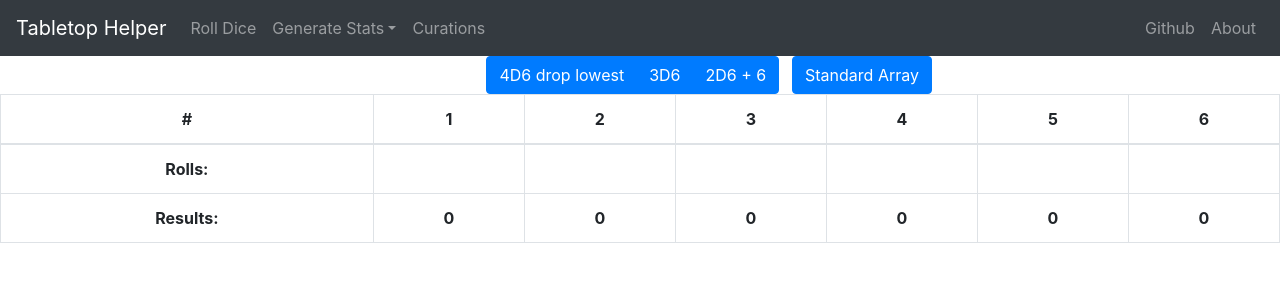
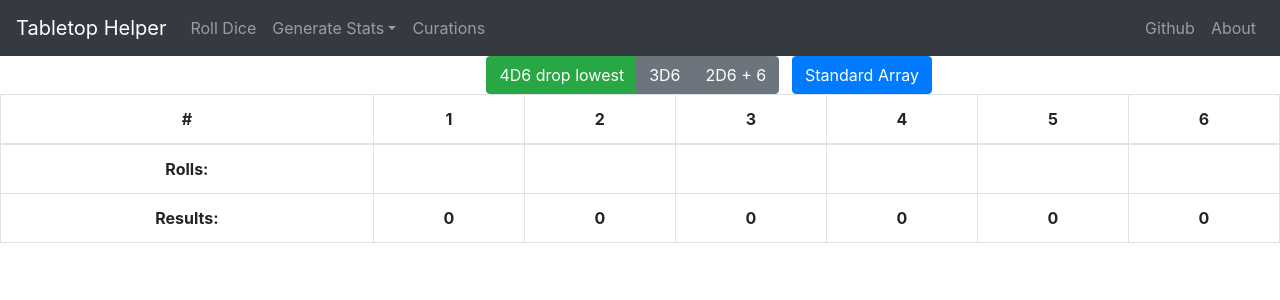
Before and after one commit to arhamHumayun/Tabletop-Helper, a React (Create React App) app in the folder client/: page /generate/dnd in a window 1280 px wide. Shown: the top 300 px of the page. Built offline with nearby package versions, Linux system fonts and the light colour scheme.

Commit message:
Adjusted CSS

```diff
--- a/client/src/components/About.js
+++ b/client/src/components/About.js
@@ -7,10 +7,9 @@ export default class About extends Component {
                 <p></p>
                 <p><a href="https://github.com/arhamHumayun/Tabletop-Helper">Github</a></p>
                 <p>This is passion project made by Arham Humayun.</p>
-                <p>The hope for this project is to help people who are playing TTRPGs who may not have the dice required to play the game.</p>
-                <p>This will also be the place where websites will be curated, to serve as a hub for anything a player or game master would need.</p>
-                <p>This project was made entirely in <a href="https://reactjs.org">React</a>
-                and heavily utilizes <a href="https://react-bootstrap.github.io/">React Bootstrap</a>.</p>
+                <p>The goal for this project is to be the most robust dice rolling application on the web.</p>
+                <p>This website will also be the place where websites will be curated, to serve as a hub for anything a player or game master would need.</p>
+                <p>This project was made entirely in <a href="https://reactjs.org">React</a> and heavily utilizes <a href="https://react-bootstrap.github.io/">React Bootstrap</a>.</p>
                 <p>To contact me, please email me at: arham099@outlook.com</p>
             </div>
         )
--- a/client/src/components/Dice/Dice.js
+++ b/client/src/components/Dice/Dice.js
@@ -71,7 +71,7 @@ export default class Dice extends Component {
                     }}>
                     <Row>
                         <Col sm={1} >
-                            <Button variant="primary" onClick={this.roll} size="lg" className="btn btn-primary btn-lg btn-block" block>Roll</Button>
+                            <Button variant="success" onClick={this.roll} size="lg" className="btn btn-primary btn-lg btn-block" block>Roll</Button>
                         </Col>
                         <Col sm={1} style={{padding: '0'}}>
                             <input
--- a/client/src/components/Dice/DicePage.js
+++ b/client/src/components/Dice/DicePage.js
@@ -51,7 +51,7 @@ export default class DicePage extends Component {
             <Dice diceSize={item.diceSize}/>
           </Col>
           <Col sm={1} style={{padding: '0'}}>
-            <Button onClick={() => this.removeItem(item.id)}>X</Button>
+            <Button variant="danger" onClick={() => this.removeItem(item.id)}>X</Button>
           </Col>
         </Row>
       </Container>
--- a/client/src/components/StatGenerator/DND5eStats.js
+++ b/client/src/components/StatGenerator/DND5eStats.js
@@ -92,10 +92,10 @@ export default class DND5eStats extends Component {
                                 Most common way of rolling for stats
                             </Tooltip>
                         }>
-                            <Button variant="primary" onClick={this.generate4D6DL}>4D6 drop lowest</Button>
+                            <Button variant="success" onClick={this.generate4D6DL}>4D6 drop lowest</Button>
                         </OverlayTrigger>
-                        <Button variant="primary" onClick={this.generate3D6}>3D6</Button>
-                        <Button variant="primary" onClick={this.generate2D6plus6}>2D6 + 6</Button>
+                        <Button variant="secondary" onClick={this.generate3D6}>3D6</Button>
+                        <Button variant="secondary" onClick={this.generate2D6plus6}>2D6 + 6</Button>
                     </ButtonGroup>
                     <div style={{width: '1%'}}></div>
                     <ButtonGroup>
```
